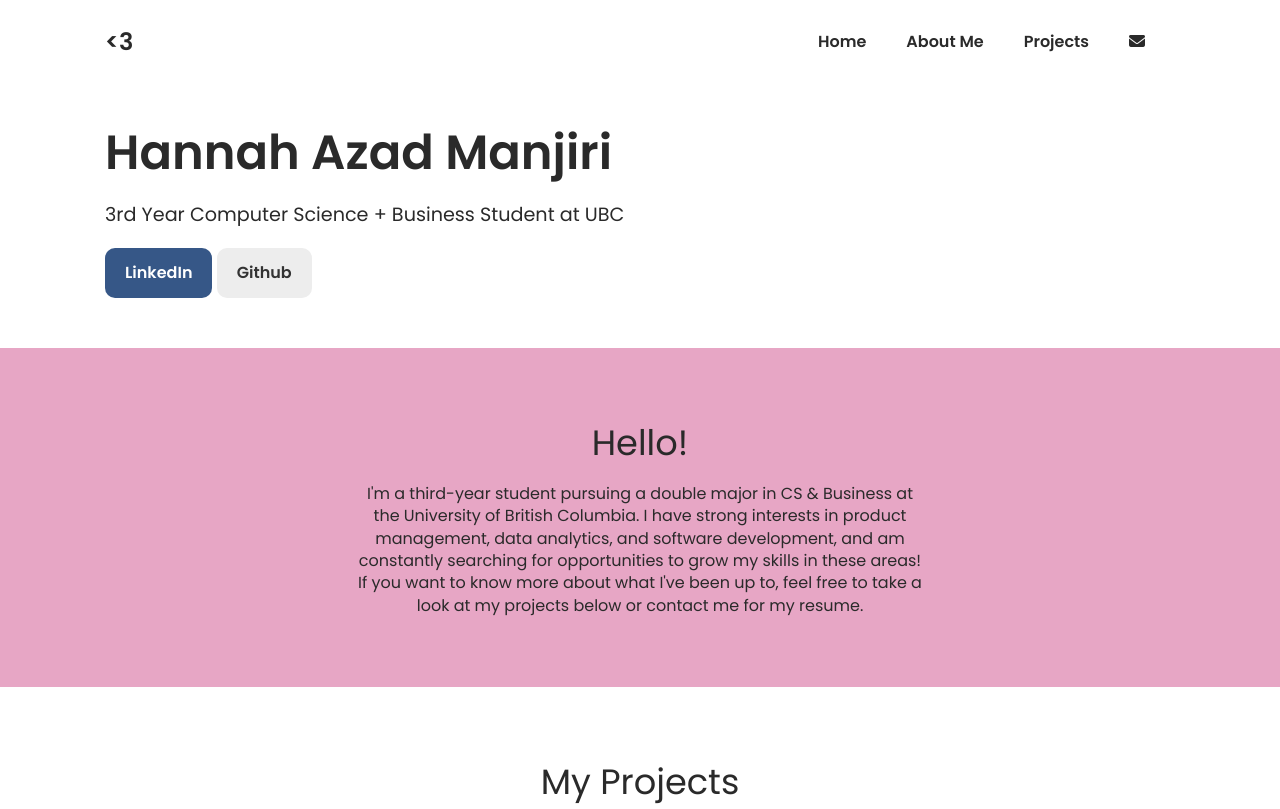
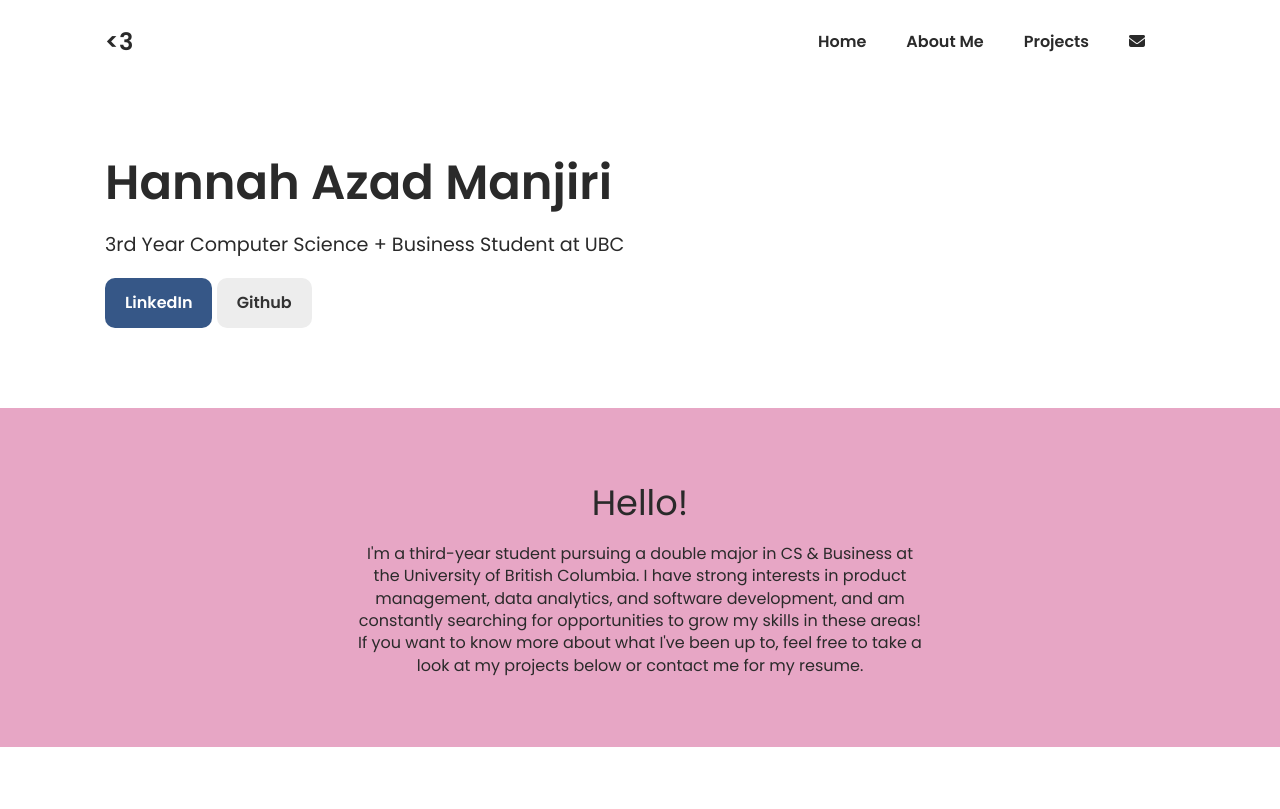
Before and after one commit to HannahAzad/portfolio-website, a plain HTML site: page index.html in a window 1280 px wide. Shown: the top 809 px of the page. Drawn offline with Linux system fonts and the light colour scheme.

Commit message:
Update style.css

```diff
--- a/css/style.css
+++ b/css/style.css
@@ -76,6 +76,7 @@ img {
 
 /* Hero */
 .hero {
+   padding: 30px 40px;
     margin-bottom: 50px;
 }
 
```
